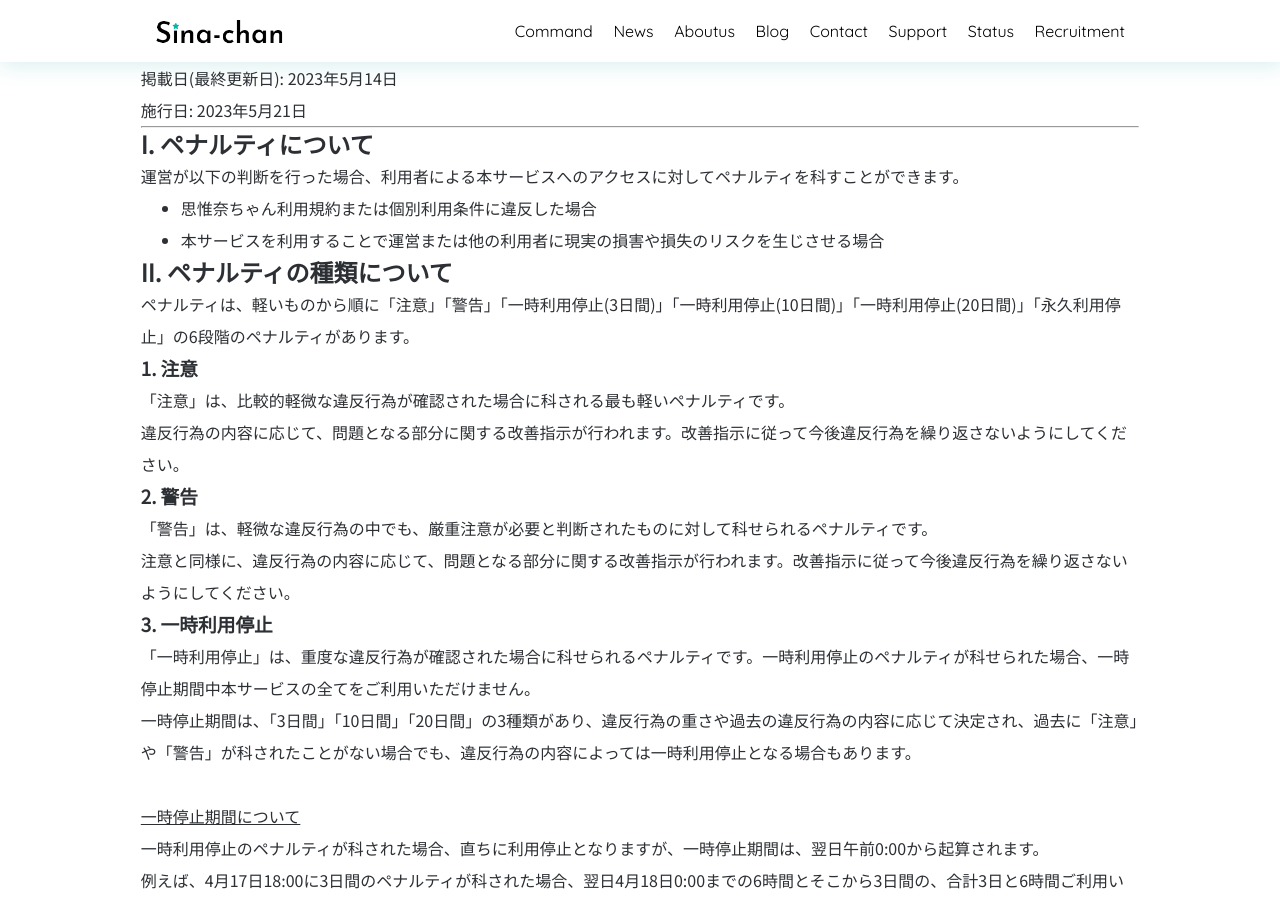
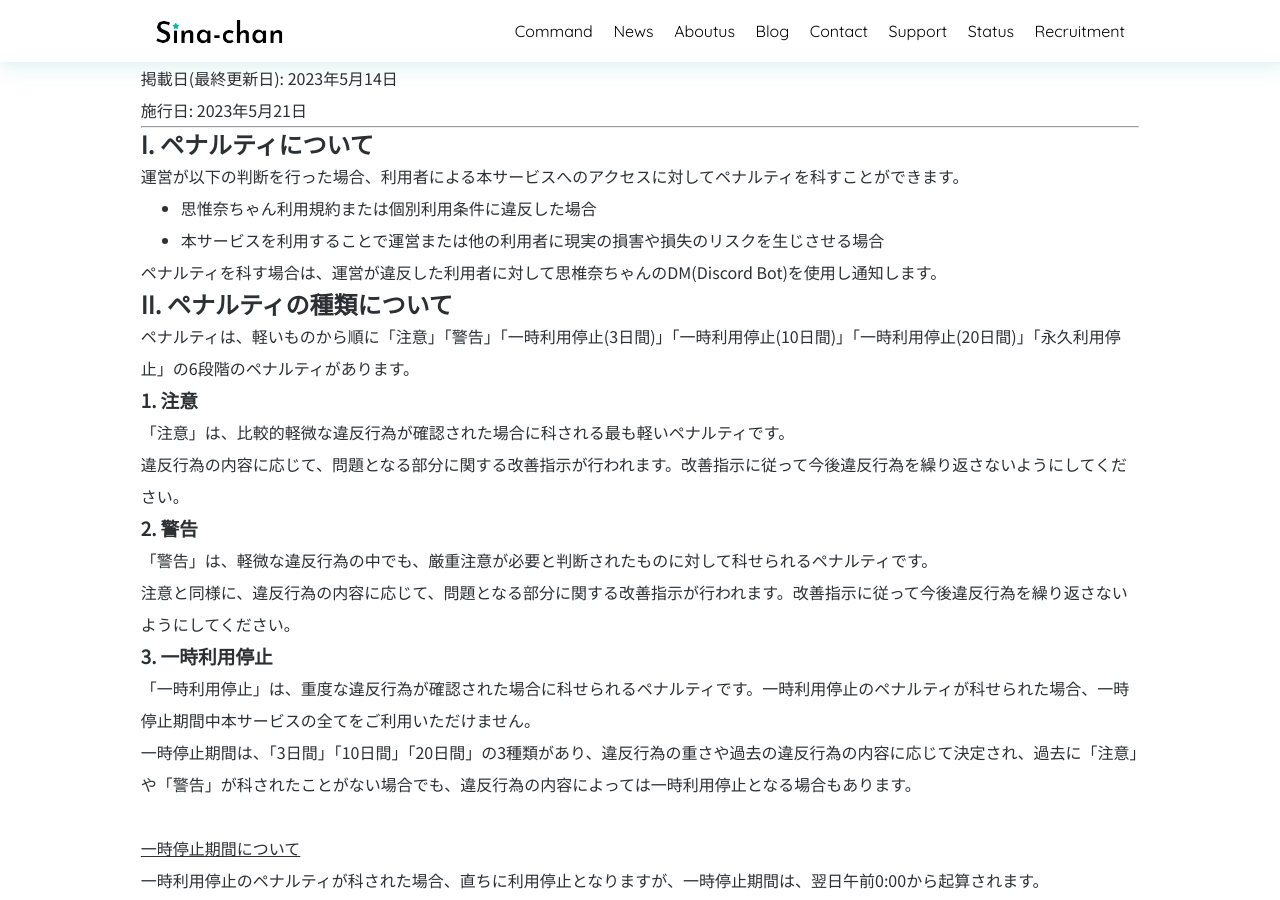
Before and after one commit to SinaKitagami/sinakitagami.github.io, a Jekyll site: the page built from _posts/legal/2023-05-14-penalty.md, in a window 1280 px wide and 900 px high, scrolled down 334 px. Built offline with Jekyll 4.4.1, drawn with Linux system fonts in a browser that asks for light colours; nearby versions of some CDN libraries; a script that is not in the unit is left out.

Commit message:
2023-05-14-penalty.md を更新
(現状の補足のため即施行)

```diff
--- a/_posts/legal/2023-05-14-penalty.md
+++ b/_posts/legal/2023-05-14-penalty.md
@@ -20,6 +20,8 @@ categories:
 
 - 思惟奈ちゃん利用規約または個別利用条件に違反した場合
 - 本サービスを利用することで運営または他の利用者に現実の損害や損失のリスクを生じさせる場合
+
+ペナルティを科す場合は、運営が違反した利用者に対して思椎奈ちゃんのDM(Discord Bot)を使用し通知します。
 
 ## II. ペナルティの種類について
 
```
